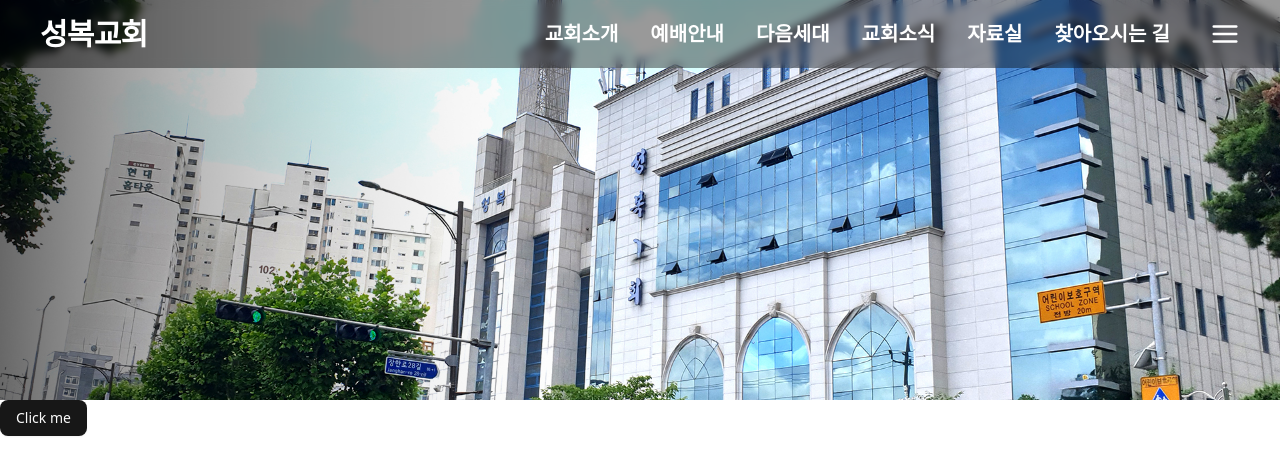
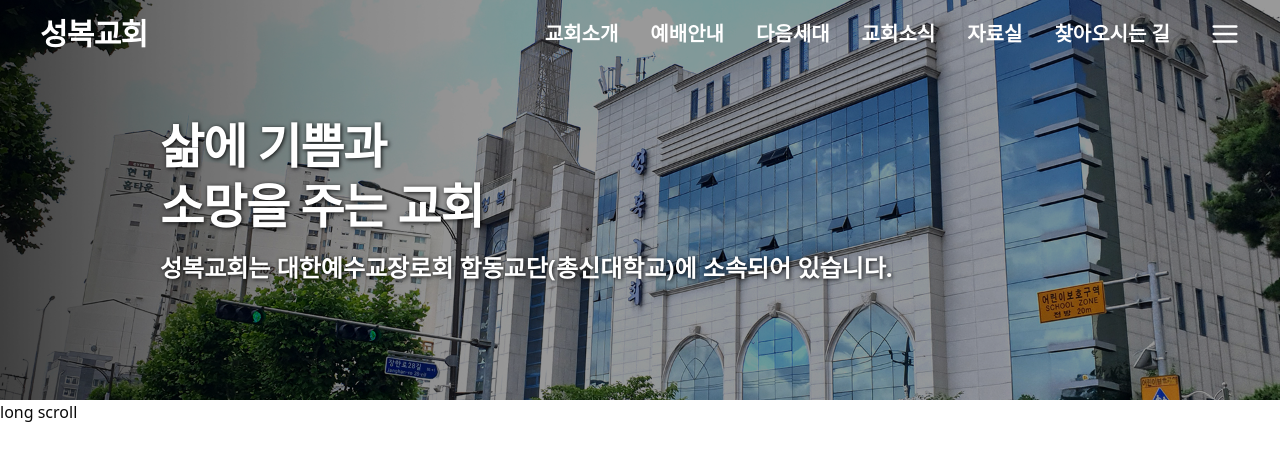
Before and after one commit to jihkyuo/sungbok-web, a Next.js app: page / in a window 1280 px wide. Shown: the top 474 px of the page. Built offline with nearby package versions, Linux system fonts and the light colour scheme.

Commit message:
feat: 헤더 스크롤 이벤트 추가

```diff
--- a/package.json
+++ b/package.json
@@ -3,7 +3,7 @@
   "version": "0.1.0",
   "private": true,
   "scripts": {
-    "dev": "next dev --turbopack",
+    "dev": "next dev -H 0.0.0.0 --turbopack",
     "build": "next build",
     "start": "next start",
     "lint": "next lint",
@@ -14,6 +14,7 @@
     "@radix-ui/react-slot": "^1.2.0",
     "class-variance-authority": "^0.7.1",
     "clsx": "^2.1.1",
+    "lodash-es": "^4.17.21",
     "lucide-react": "^0.488.0",
     "next": "15.3.0",
     "react": "^19.0.0",
@@ -24,6 +25,7 @@
   "devDependencies": {
     "@eslint/eslintrc": "^3",
     "@tailwindcss/postcss": "^4",
+    "@types/lodash-es": "^4.17.12",
     "@types/node": "^20",
     "@types/react": "^19",
     "@types/react-dom": "^19",
--- a/src/app/page.tsx
+++ b/src/app/page.tsx
@@ -1,16 +1,26 @@
 import bgImgMain01 from '@/assets/images/main/main01.jpg';
-import { Button } from '@/components/ui/button';
-import Image from 'next/image';
 
 export default function Home() {
   return (
     <>
-      <Image
-        src={bgImgMain01}
-        alt="main01"
-        className="h-[calc(100vh-400px)] w-full bg-cover object-cover object-center"
-      />
-      <Button>Click me</Button>
+      <div
+        style={{ backgroundImage: `url(${bgImgMain01.src})` }}
+        className={'relative h-[calc(100vh-400px)] w-full bg-black bg-cover bg-center'}
+      >
+        <div className="absolute inset-0 bg-black opacity-40" />
+
+        <div className="flex h-full flex-col justify-center px-40 text-white">
+          <h1 className="text-5xl leading-tight font-bold tracking-tight drop-shadow-[1px_1px_2px_rgba(0,0,0,0.9)]">
+            삶에 기쁨과 <br />
+            소망을 주는 교회
+          </h1>
+          <p className="mt-4 text-2xl font-semibold drop-shadow-[1px_1px_2px_rgba(0,0,0,0.9)]">
+            성복교회는 대한예수교장로회 합동교단(총신대학교)에 소속되어 있습니다.
+          </p>
+        </div>
+      </div>
+
+      <p className="h-[10000px]">long scroll</p>
     </>
   );
 }
--- a/src/components/layout/Header/index.tsx
+++ b/src/components/layout/Header/index.tsx
@@ -1,12 +1,23 @@
+'use client';
+
 import { HomeLogo } from '@/components/layout/Header/HomeLogo';
 import { NavigationMenu } from '@/components/layout/Header/NavigationMenu';
 import { SideMenu } from '@/components/layout/Header/SideMenu';
+import { useIsScrolled } from '@/hooks/useIsScrolled';
+import { cn } from '@/lib/utils';
 
 export const Header = () => {
+  const { isScrolled } = useIsScrolled({ scrollThreshold: 250 });
+
   return (
     <header
-      style={{ backdropFilter: 'blur(4px)' }}
-      className="fixed top-0 right-0 left-0 z-50 flex items-center justify-between bg-[rgba(0,0,0,0.4)] px-10 py-4 text-white"
+      style={{ backdropFilter: isScrolled ? 'blur(4px)' : 'none' }}
+      className={cn(
+        'fixed top-0 right-0 left-0 z-50 flex items-center justify-between px-10 py-4 text-white transition-all duration-200',
+        {
+          'bg-[rgba(0,0,0,0.4)]': isScrolled,
+        }
+      )}
     >
       <HomeLogo />
 
--- /dev/null
+++ b/src/hooks/useIsScrolled.tsx
@@ -0,0 +1,29 @@
+import { throttle } from 'lodash-es';
+import { useEffect, useState } from 'react';
+
+interface Props {
+  scrollThreshold?: number; // 스크롤 임계점 === 스크롤 위치
+}
+
+export const useIsScrolled = ({ scrollThreshold = 200 }: Props) => {
+  const [isScrolled, setIsScrolled] = useState(false);
+
+  useEffect(() => {
+    const handleScroll = throttle(() => {
+      const currentScrollY = window.scrollY;
+      if (currentScrollY > scrollThreshold && !isScrolled) {
+        setIsScrolled(true);
+      } else if (currentScrollY <= scrollThreshold && isScrolled) {
+        setIsScrolled(false);
+      }
+    }, 200);
+
+    window.addEventListener('scroll', handleScroll);
+
+    return () => {
+      window.removeEventListener('scroll', handleScroll);
+    };
+  }, [isScrolled, scrollThreshold]);
+
+  return { isScrolled };
+};
```
Also changed, not shown: 1 other file (tests, documents, lock files or other folders).
